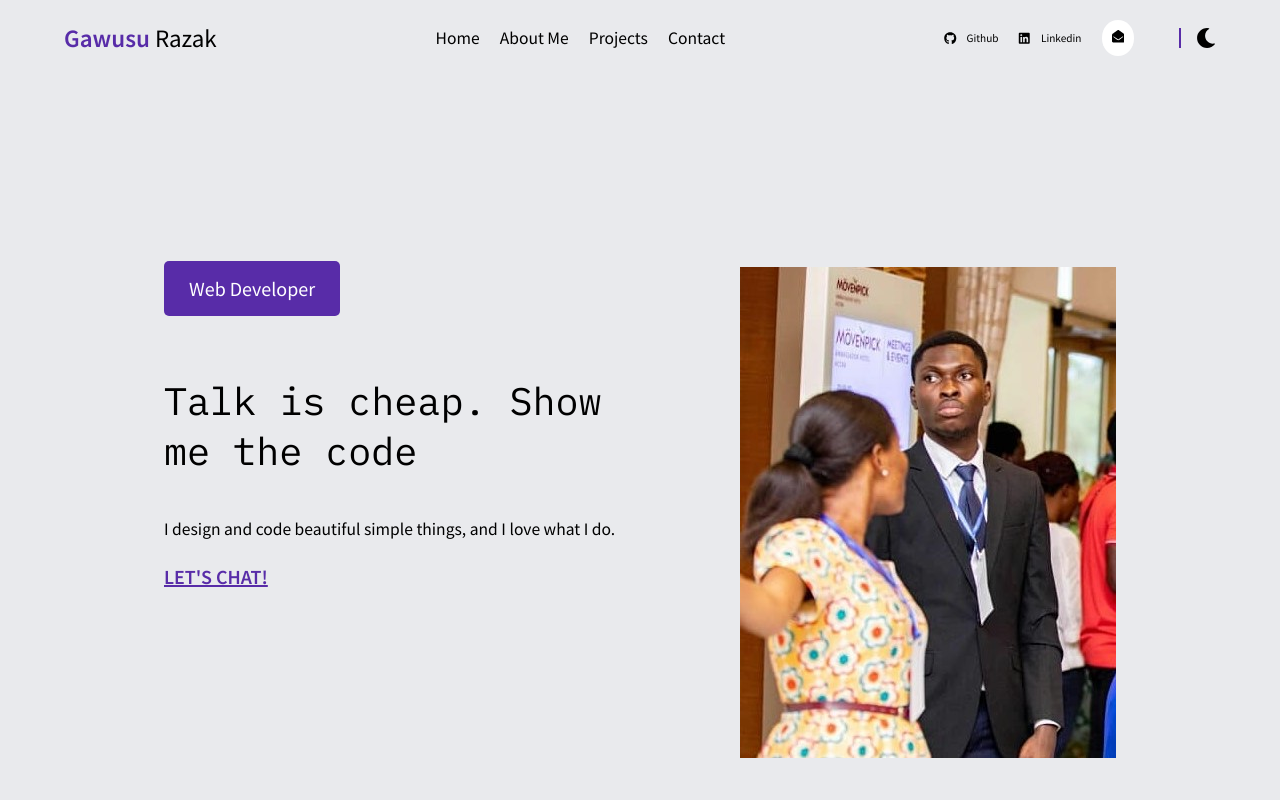
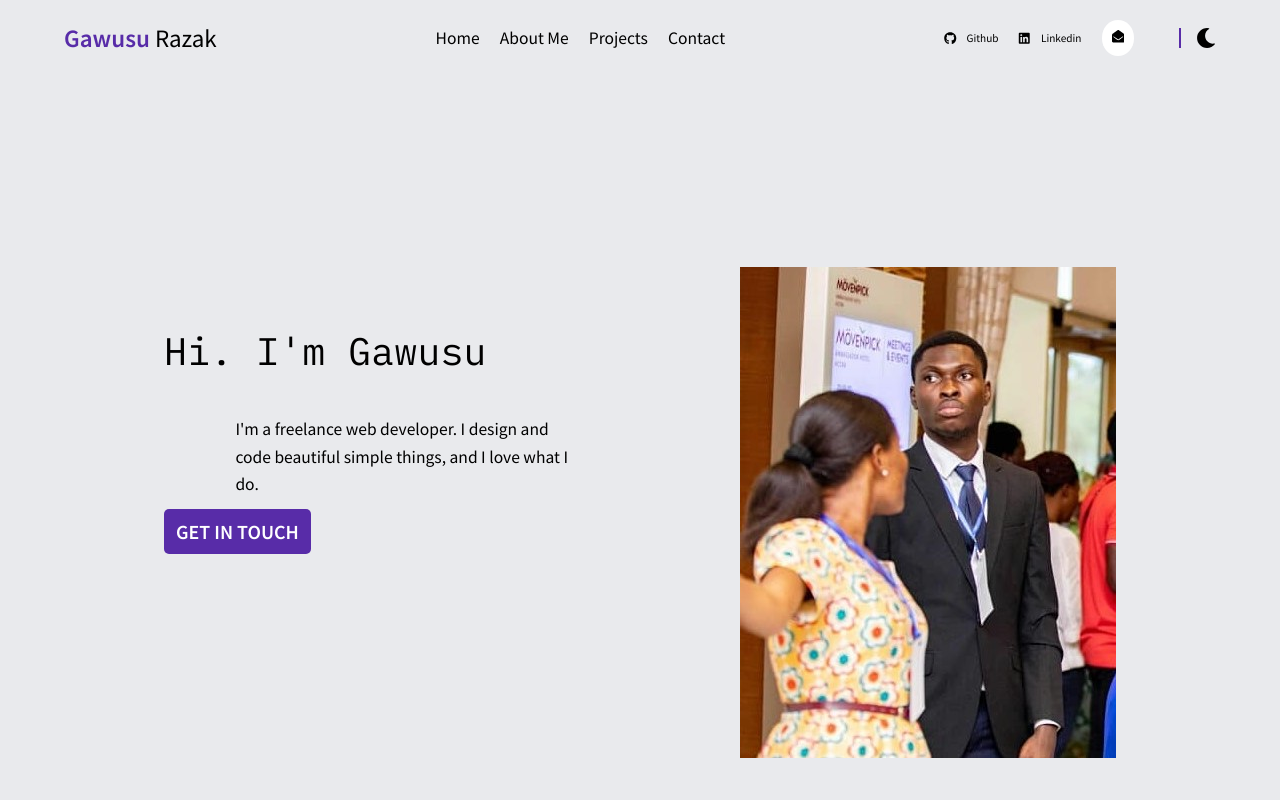
Before and after one commit to Razak-Gawusu/my-portfolio, a React (Create React App) app: page / in a window 1280 px wide. Shown: the top 800 px of the page. Built offline with nearby package versions, Linux system fonts and the light colour scheme.

Commit message:
changed wording in hero

```diff
--- a/src/components/Hero.jsx
+++ b/src/components/Hero.jsx
@@ -8,14 +8,16 @@ function Hero() {
     <div className={`hero ${theme ? 'dark' : ''}`}>
         <div className='container'>
             <div className='hero__text'>
-                <button className='btn'>Web Developer</button>
+
                 <h1 className='mainTitle'>
-                    Talk is cheap. Show me the code
+                    Hi. I'm Gawusu
                 </h1>
                 <p className='paragraph'>
-                    I design and code beautiful simple things, and I love what I do.
+                I'm a freelance web developer. I design and code beautiful simple things, and I love what I do.
                 </p>
-                <a className='link' href="mailto:gawusur@gmail.com"> let's chat!</a>
+
+                <a className='link' href="mailto:gawusur@gmail.com"> Get in Touch</a>
+
             </div>
 
             <div className='hero__image'>
--- a/src/pages/AboutMe.jsx
+++ b/src/pages/AboutMe.jsx
@@ -12,8 +12,7 @@ function AboutMe() {
                 <h6 className='paragraph'>Introduce</h6>
                 <h3 className='mainTitle'>Hello! I'm Gawusu Razak</h3>
                 <h4 className='subTitle'>Every great design begin with an even better story</h4>
-                <p className='paragraph' >I've been a junior software engineer with First Technology for just over a year. In the short time I've been there, I've already contributed to over a dozen projects and helped manage one project for a long-standing client of the company.</p>
-                <p className='paragraph' >I had a two-year internship with Mobile First prior to this position, during which I improved my abilities in web application development.</p>
+                <p className='paragraph' >Since 2021, I have been working as a freelance  front-end and backend developer. I've always had a creative side and a logical side to me. When I first learned about web development in college, I knew it would be a good fit. I could create using my artistic side and code using my logical side.</p>
             </div>
 
             <div className='aboutMe__item'>
--- a/src/styles/_hero.scss
+++ b/src/styles/_hero.scss
@@ -10,6 +10,8 @@
     background-color: $lightModeBackgroundAlt;
 
     .paragraph{
+        width: 70%;
+        margin: auto;
         padding: 2rem 0;
     }
 
@@ -18,10 +20,21 @@
     }
 
     .link{
-        font-size: 2rem;
+        font-size: clamp(1.7rem, 2vw, 2rem);
+        color: $darkModeText;
+        text-decoration: none;
+        background-color: $accentColor1;
+        padding: .5em 1.2rem;
+        border-radius: .5rem;
+        transition: all .2s ease-in-out;
+
+        &:hover{
+            background-color: $lightModeBackground;
+            color: $accentColor1 !important;
+        }
     }
 
-    .btn{
-        font-size: clamp(1.5rem, 2vw, 2rem);
-    }
+    // .btn{
+    //     font-size: clamp(1.5rem, 2vw, 2rem);
+    // }
 }
--- a/src/styles/_projects.scss
+++ b/src/styles/_projects.scss
@@ -29,7 +29,7 @@
         border-radius: .5rem;
         transition: all .25s ease-in-out;
         &:hover{
-            transform: scale(1.025)
+            transform: scale(.95)
         }
 
         &__text{
--- a/src/styles/main.css
+++ b/src/styles/main.css
@@ -215,16 +215,25 @@ img {
   background-color: #E9EAED;
 }
 .hero .paragraph {
+  width: 70%;
+  margin: auto;
   padding: 2rem 0;
 }
 .hero .hero__image {
   margin: 4rem 0;
 }
 .hero .link {
-  font-size: 2rem;
+  font-size: clamp(1.7rem, 2vw, 2rem);
+  color: #ffffff;
+  text-decoration: none;
+  background-color: #582ca8;
+  padding: 0.5em 1.2rem;
+  border-radius: 0.5rem;
+  transition: all 0.2s ease-in-out;
 }
-.hero .btn {
-  font-size: clamp(1.5rem, 2vw, 2rem);
+.hero .link:hover {
+  background-color: #ffffff;
+  color: #582ca8 !important;
 }
 
 @media screen and (max-width: 600px) {
@@ -546,7 +555,7 @@ img {
   transition: all 0.25s ease-in-out;
 }
 .projects .projects__works--item:hover {
-  transform: scale(1.025);
+  transform: scale(0.95);
 }
 .projects .projects__works--item__text {
   display: flex;
```
Also changed, not shown: 1 other file (tests, documents, lock files or other folders).
